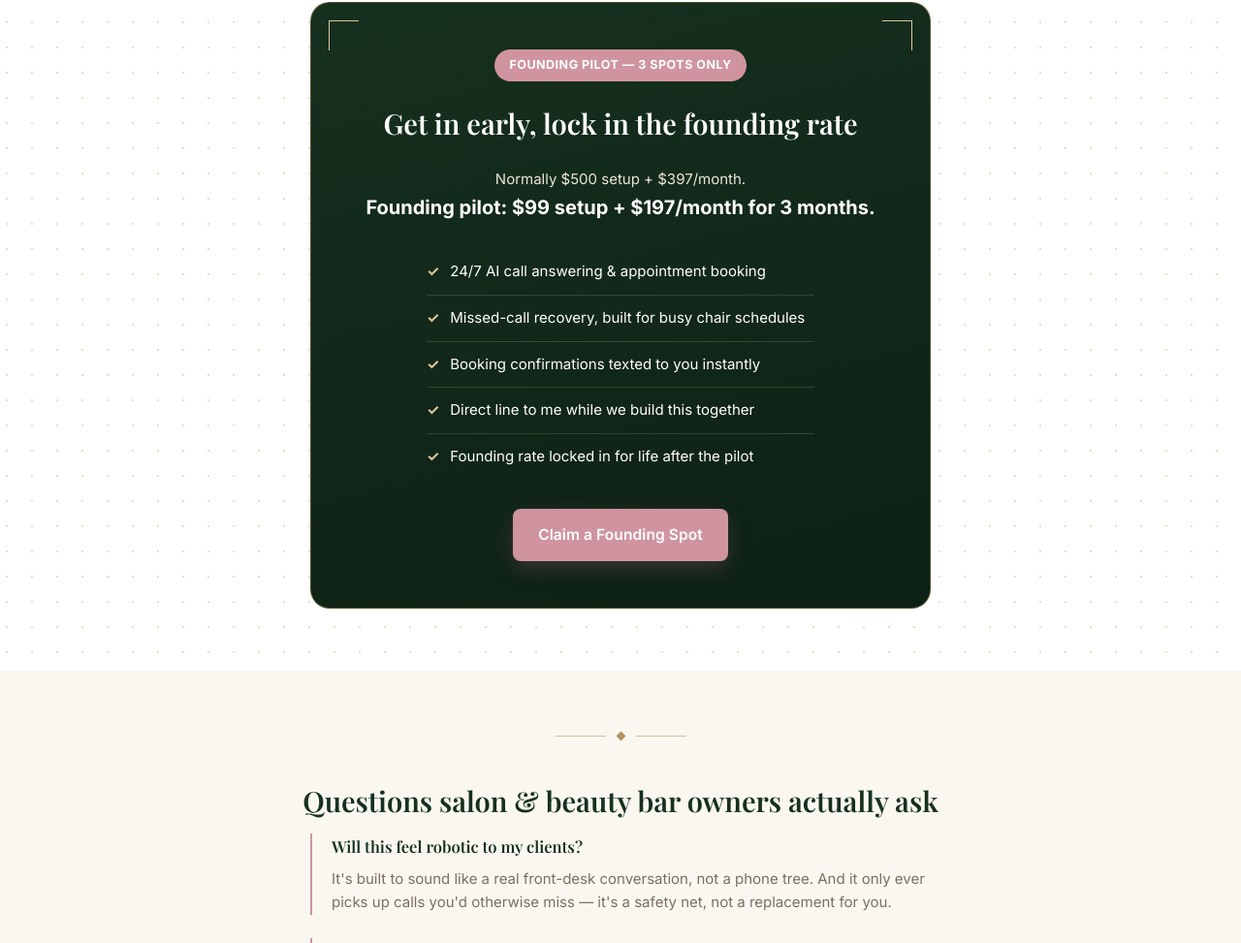
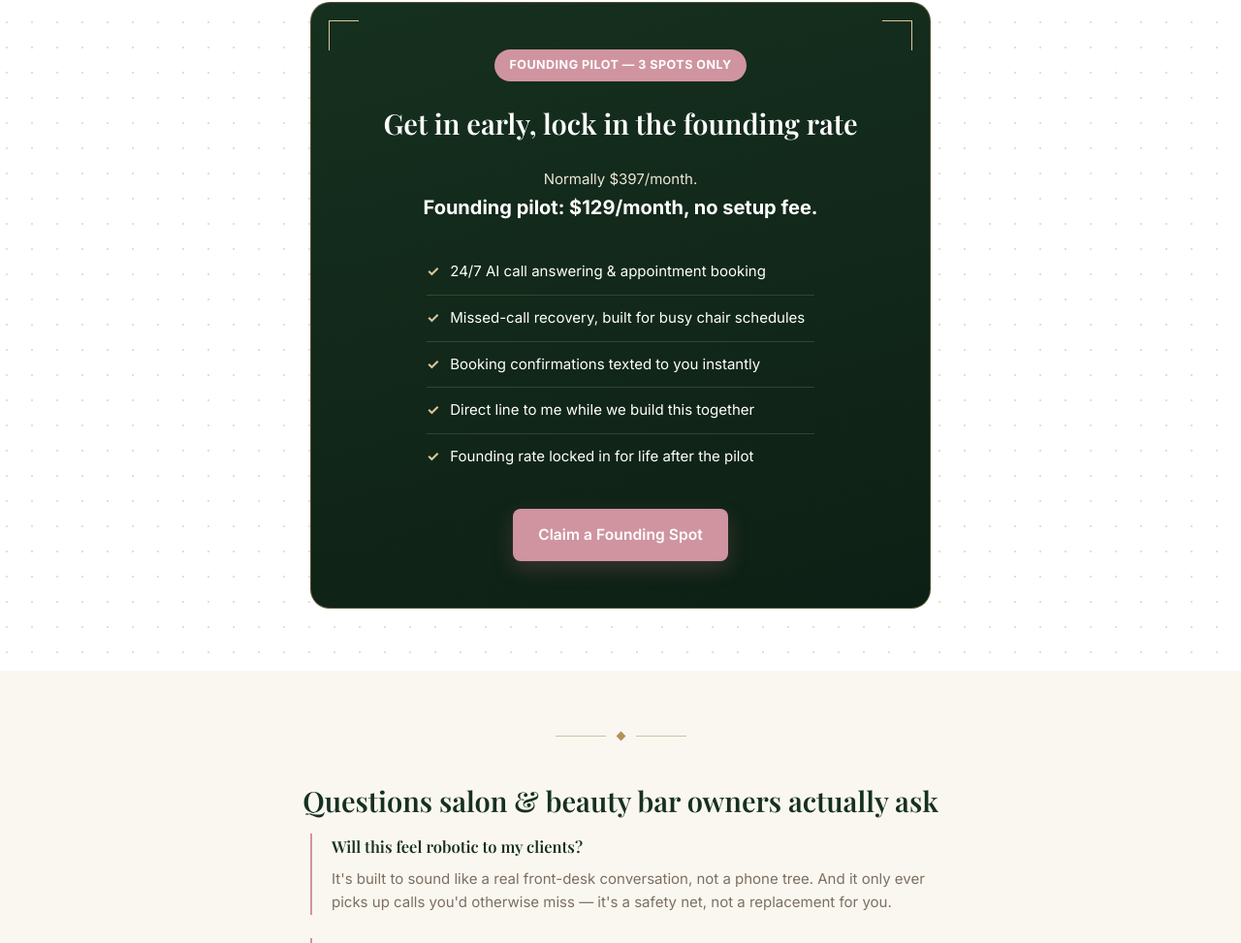
Before and after one commit to sallyharrington890-crypto/ironline-site, a plain HTML site: page index.html in a window 1280 px wide. Shown: the part 2000-2973 px from the top of the page at 97% size. Drawn offline with nearby package versions, Linux system fonts and the light colour scheme; a script that the page names is missing; a web font is replaced by a local one.

Commit message:
Update index.html

```diff
--- a/index.html
+++ b/index.html
@@ -411,8 +411,8 @@
       <span class="badge" data-i18n="pilot_badge">FOUNDING PILOT — 3 SPOTS ONLY</span>
       <h2 data-i18n="pilot_h2">Get in early, lock in the founding rate</h2>
       <div class="price-line" data-i18n="pilot_price">
-        Normally $500 setup + $397/month.<br>
-        <strong>Founding pilot: $99 setup + $197/month for 3 months.</strong>
+          Normally $397/month.<br>
+                  <strong>Founding pilot: $129/month, no setup fee.</strong>
       </div>
       <ul>
         <li data-i18n="pilot_li1">24/7 AI call answering &amp; appointment booking</li>
```
